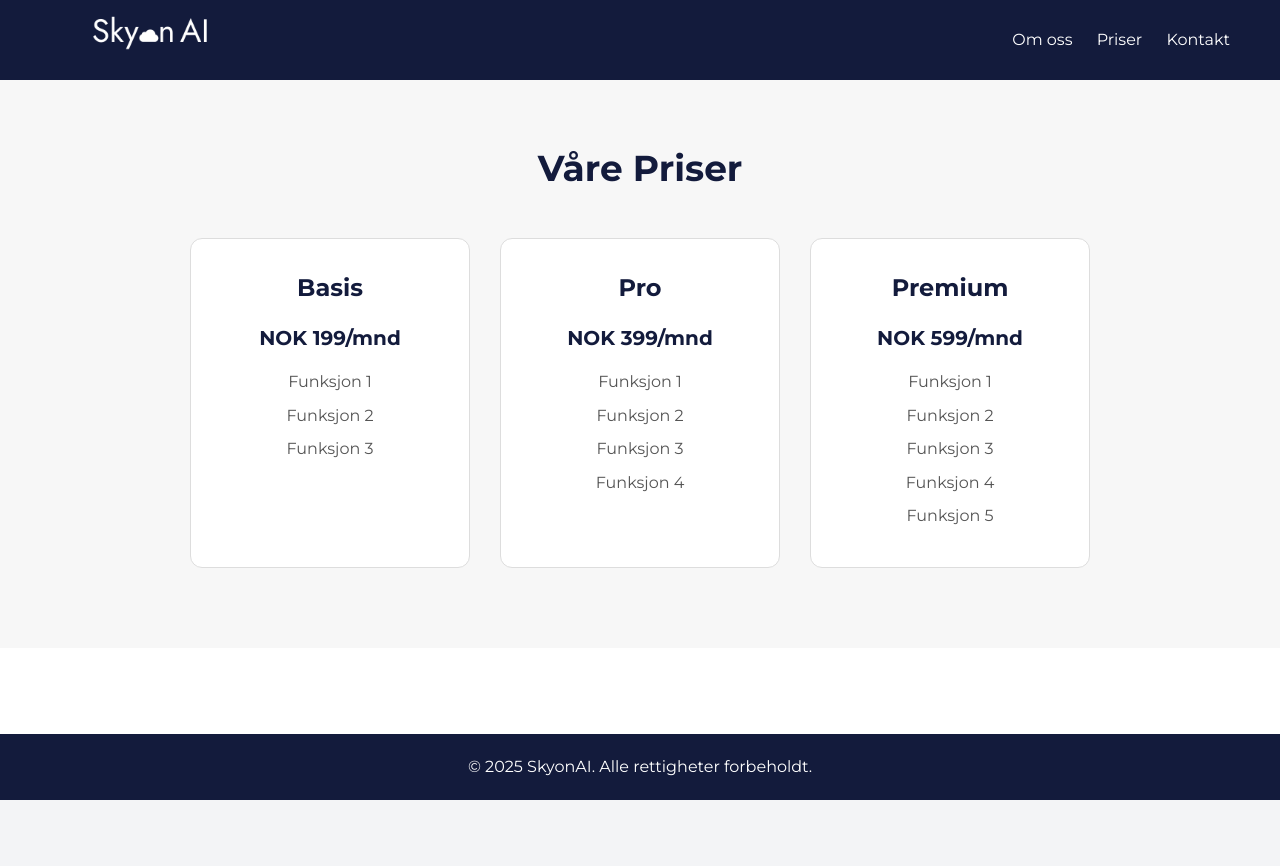
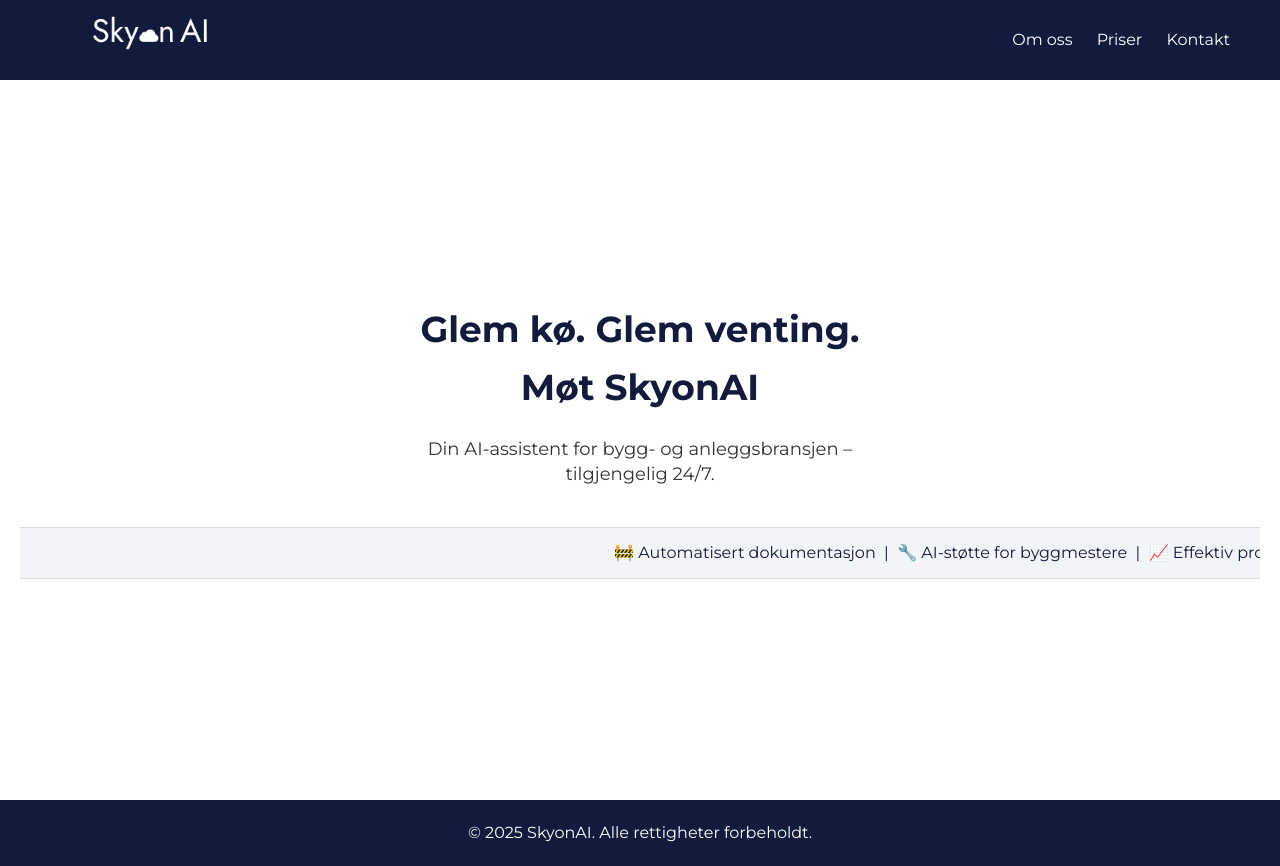
Before and after one commit to Ibrahimalaniii/skyon.github.io, a Flask app: page /priser in a window 1280 px wide. Before the commit the page ends 800 px from the top, so only its background shows below. Run offline with Flask 3, Linux system fonts and the light colour scheme.

Commit message:
Live ticker

```diff
--- a/static/style.css
+++ b/static/style.css
@@ -453,3 +453,54 @@
     height: 350px;
   }
 }
+
+
+/* Live Banner
+
+/* HERO fade-effekter */
+.fade-in {
+  opacity: 0;
+  transform: translateY(20px);
+  animation: fadeIn 1s ease forwards;
+}
+
+.fade-in.delay-1 {
+  animation-delay: 0.5s;
+}
+
+@keyframes fadeIn {
+  to {
+    opacity: 1;
+    transform: translateY(0);
+  }
+}
+
+/* LIVE BANNER / TICKER */
+.ticker {
+  width: 100%;
+  overflow: hidden;
+  background-color: #f2f4f7;
+  padding: 12px 0;
+  margin-top: 40px;
+  border-top: 1px solid #ddd;
+  border-bottom: 1px solid #ddd;
+}
+
+.ticker-track {
+  display: inline-block;
+  white-space: nowrap;
+  animation: scrollTicker 25s linear infinite;
+  font-size: 16px;
+  font-weight: 500;
+  color: #131B3C;
+}
+
+
+@keyframes scrollTicker {
+  0% {
+    transform: translateX(100%);
+  }
+  100% {
+    transform: translateX(-100%);
+  }
+}
--- a/templates/base.html
+++ b/templates/base.html
@@ -3,7 +3,7 @@
 <head>
   <meta charset="UTF-8" />
   <meta name="viewport" content="width=device-width, initial-scale=1.0"/>
-  <title>{% block title %}SkyonAI{% endblock %}</title>
+  <title>SkyonAI</title>
 
   <!-- CSS og JS -->
   <link rel="stylesheet" href="{{ url_for('static', filename='style.css') }}">
@@ -31,7 +31,24 @@
 
   <!-- Innhold -->
   <main>
-    {% block content %}{% endblock %}
+    <section class="hero">
+      <h2 class="fade-in">Glem kø. Glem venting.<br><strong>Møt SkyonAI</strong></h2>
+      <p class="fade-in delay-1">
+        Din AI-assistent for bygg- og anleggsbransjen –<br> tilgjengelig 24/7.
+      </p>
+
+      <!-- Rullende ticker -->
+      <div class="ticker">
+        <div class="ticker-track">
+          <span>
+            🚧 Automatisert dokumentasjon &nbsp;|&nbsp;
+            🔧 AI-støtte for byggmestere &nbsp;|&nbsp;
+            📈 Effektiv prosjektstyring &nbsp;|&nbsp;
+            🤖 Alltid tilgjengelig
+          </span>
+        </div>
+      </div>
+    </section>
   </main>
 
   <!-- Footer -->
```
